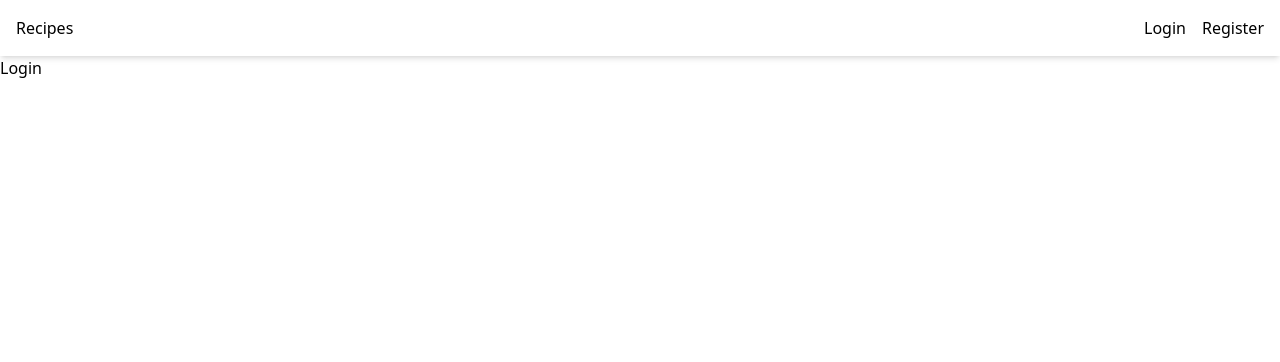
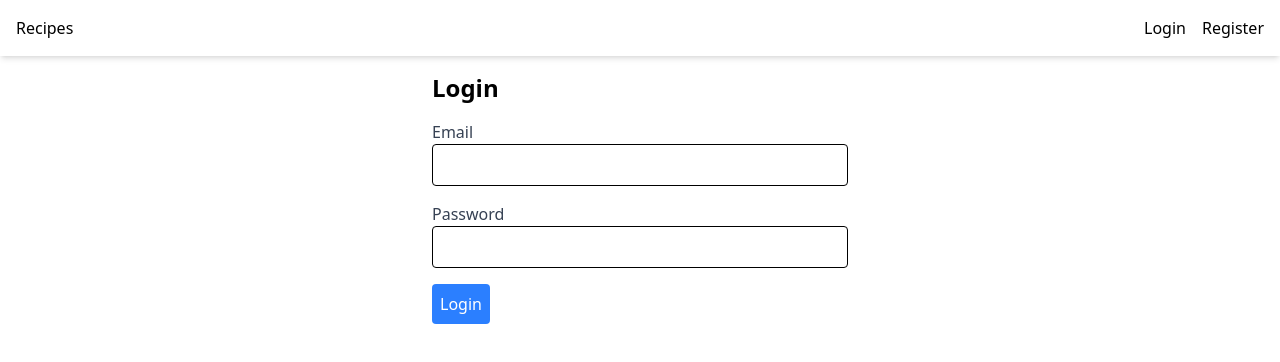
Before and after one commit to dareakl/mern-recipe-application, a React (Vite) app in the folder frontend/: page /login in a window 1280 px wide. Shown: the top 362 px of the page. Built offline with nearby package versions, Linux system fonts and the light colour scheme.

Commit message:
login and logout frontend functionality added

```diff
--- a/frontend/src/components/Navbar.jsx
+++ b/frontend/src/components/Navbar.jsx
@@ -1,7 +1,14 @@
-import React from "react";
-import { Link } from "react-router-dom";
+import React, { useContext } from "react";
+import { Link, useNavigate } from "react-router-dom";
+import { AuthContext } from "../context/AuthContext";
 
 const Navbar = () => {
+  const { user, logout } = useContext(AuthContext);
+  const navigate = useNavigate();
+  const handleLogout = () => {
+    logout();
+    navigate("/login");
+  };
   return (
     <nav className="bg-white shadow-md p-4">
       <div className="max-w-7xl mx-auto flex justify-between items-center">
@@ -10,12 +17,25 @@ const Navbar = () => {
         </Link>
 
         <div className="flex gap-x-4">
+          {user ? (
+            <div>
+              <button
+                onClick={handleLogout}
+                className="text-gray-600 hover:text-gray-800"
+              >
+                Logout
+              </button>
+            </div>
+          ) : (
+            <>
               <Link to="/login">
                 <button>Login</button>
               </Link>
               <Link to="/register">
                 <button>Register</button>
               </Link>
+            </>
+          )}
         </div>
       </div>
     </nav>
--- a/frontend/src/pages/Login.jsx
+++ b/frontend/src/pages/Login.jsx
@@ -1,7 +1,56 @@
-import React from "react";
+import React, { useContext, useState } from "react";
+import { AuthContext } from "../context/AuthContext";
+import { useNavigate } from "react-router-dom";
 
 const Login = () => {
-  return <div>Login</div>;
+  const [email, setEmail] = useState("");
+  const [password, setPassword] = useState("");
+
+  const { login } = useContext(AuthContext);
+  const navigate = useNavigate();
+
+  const handleSubmit = async (e) => {
+    e.preventDefault();
+    try {
+      await login(email, password);
+      navigate("/");
+    } catch (err) {
+      console.error("Login error:,", err);
+    }
+  };
+  return (
+    <div className="max-w-md mx-auto p-4">
+      <h1 className="text-2xl font-bold mb-4">Login</h1>
+      <form onSubmit={handleSubmit} className="space-y-4">
+        <div>
+          <label className="block text-gray-700">Email</label>
+          <input
+            type="email"
+            value={email}
+            onChange={(e) => setEmail(e.target.value)}
+            required
+            className="w-full p-2 border rounded"
+          />
+        </div>
+        <div>
+          <label className="block text-gray-700">Password</label>
+          <input
+            type="password"
+            value={password}
+            onChange={(e) => setPassword(e.target.value)}
+            required
+            className="w-full p-2 border rounded"
+          />
+        </div>
+        <button
+          type="submit"
+          className="bg-blue-500 text-white p-2 rounded hover:bg-blue-600"
+        >
+          Login
+        </button>
+      </form>
+    </div>
+  );
 };
 
 export default Login;
```
Lines whose indentation alone changed are shown as unchanged.
